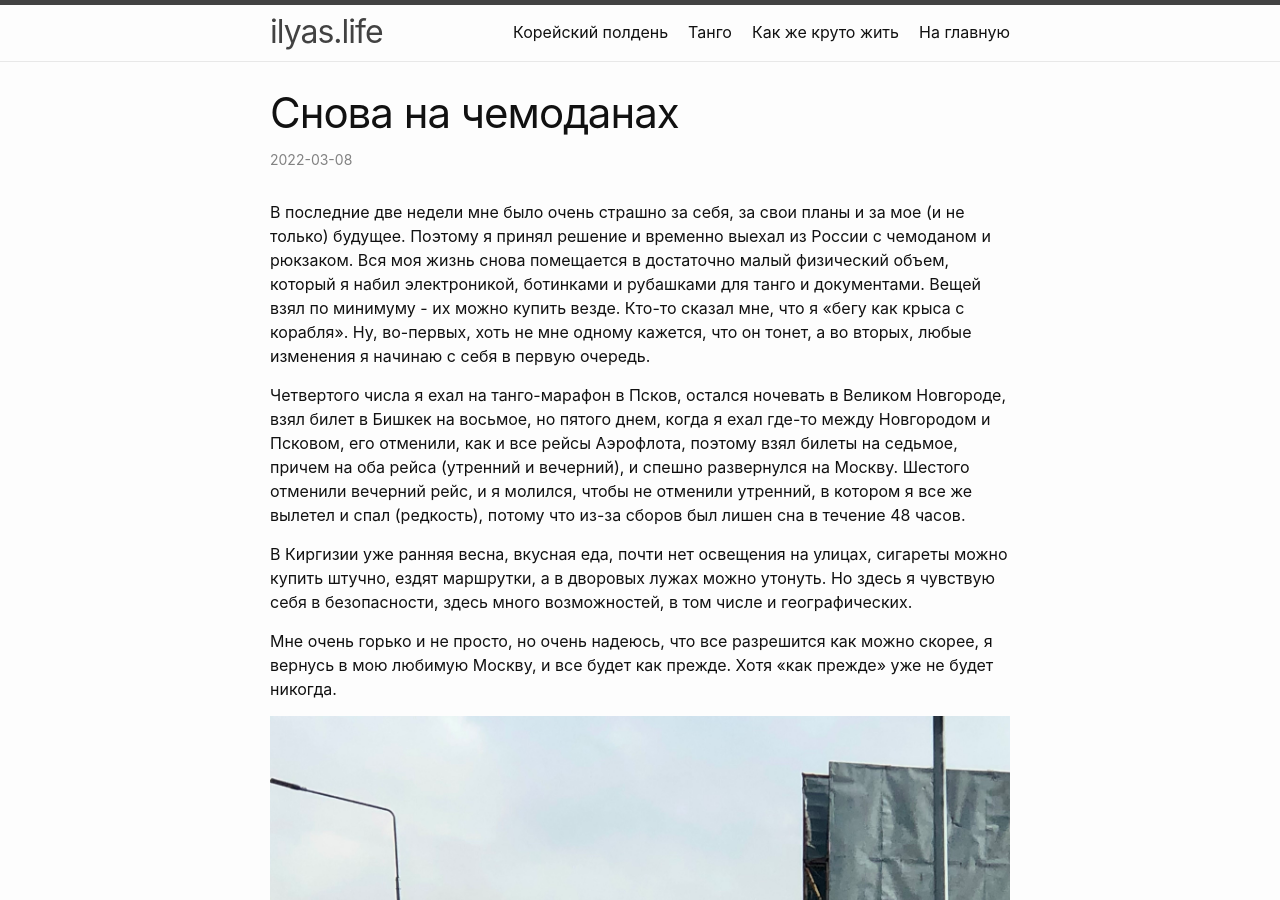
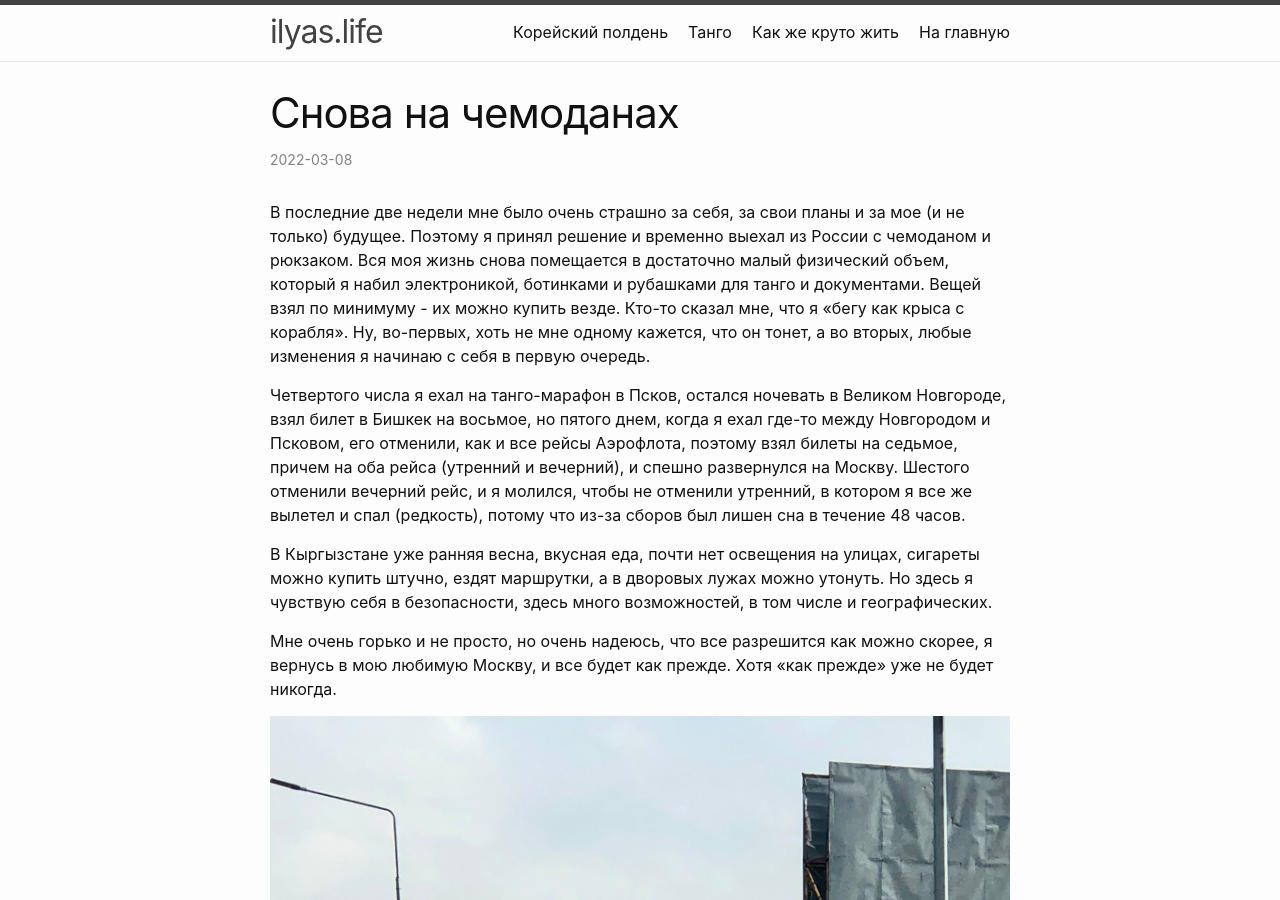
Before and after one commit to ilandikov/ilandikov.github.io, a Jekyll site: the page built from kakje/_posts/2022-03-08-snova-na-chemodanah.markdown, in a window 1280 px wide and 900 px high. Built offline with Jekyll 4.4.1, drawn with Linux system fonts in a browser that asks for light colours.

Commit message:
Fix 'Kyrgyz'

```diff
--- a/kakje/_posts/2022-03-08-snova-na-chemodanah.markdown
+++ b/kakje/_posts/2022-03-08-snova-na-chemodanah.markdown
@@ -8,7 +8,7 @@ date:   2022-03-08
 
 Четвертого числа я ехал на танго-марафон в Псков, остался ночевать в Великом Новгороде, взял билет в Бишкек на восьмое, но пятого днем, когда я ехал где-то между Новгородом и Псковом, его отменили, как и все рейсы Аэрофлота, поэтому взял билеты на седьмое, причем на оба рейса (утренний и вечерний), и спешно развернулся на Москву. Шестого отменили вечерний рейс, и я молился, чтобы не отменили утренний, в котором я все же вылетел и спал (редкость), потому что из-за сборов был лишен сна в течение 48 часов.
 
-В Киргизии уже ранняя весна, вкусная еда, почти нет освещения на улицах, сигареты можно купить штучно, ездят маршрутки, а в дворовых лужах можно утонуть. Но здесь я чувствую себя в безопасности, здесь много возможностей, в том числе и географических.
+В Кыргызстане уже ранняя весна, вкусная еда, почти нет освещения на улицах, сигареты можно купить штучно, ездят маршрутки, а в дворовых лужах можно утонуть. Но здесь я чувствую себя в безопасности, здесь много возможностей, в том числе и географических.
 
 Мне очень горько и не просто, но очень надеюсь, что все разрешится как можно скорее, я вернусь в мою любимую Москву, и все будет как прежде. Хотя «как прежде» уже не будет никогда.
 
--- a/kakje/_posts/2022-03-29-lekciya-v-bishkeke.markdown
+++ b/kakje/_posts/2022-03-29-lekciya-v-bishkeke.markdown
@@ -4,7 +4,7 @@ title:  "Лекция в Бишкеке"
 date:   2022-03-29
 ---
 
-Знаете, что меня больше всего подкупает в киргизах? Открытость и простота. Несколько дней назад я зашел в IT-лицей, нашел завуча и предложил от себя лекцию для ребят. Меня там никто не знал, никто им меня не рекомендовал, для них я просто человек с улицы в прямом смысле, а все это - авантюра чистой воды. И сегодня она состоялась.<!--more-->
+Знаете, что меня больше всего подкупает в кыргизах? Открытость и простота. Несколько дней назад я зашел в IT-лицей, нашел завуча и предложил от себя лекцию для ребят. Меня там никто не знал, никто им меня не рекомендовал, для них я просто человек с улицы в прямом смысле, а все это - авантюра чистой воды. И сегодня она состоялась.<!--more-->
 
 ![](/kakje/images/2022-03-29-lekciya-v-bishkeke-1.jpg)
 
```
Also changed, not shown: kakje/_posts/2022-03-11-perviye-dni.markdown (+4 -4 lines).
